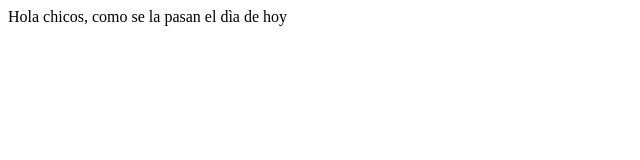
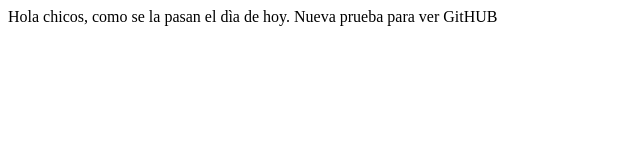
Before and after one commit to CamiloAmayaIT/pruebaConexion, a plain HTML site: page index.html in a window 1280 px wide. Shown: the whole page, without its empty margins (0-640 px from the left). Drawn offline with Linux system fonts and the light colour scheme.

Commit message:
primer cambio

```diff
--- a/index.html
+++ b/index.html
@@ -7,6 +7,7 @@
     <title>Hola Mundo</title>
 </head>
 <body>
-    Hola chicos, como se la pasan el dìa de hoy
+    Hola chicos, como se la pasan el dìa de hoy.
+    Nueva prueba para ver GitHUB
 </body>
 </html>
```
